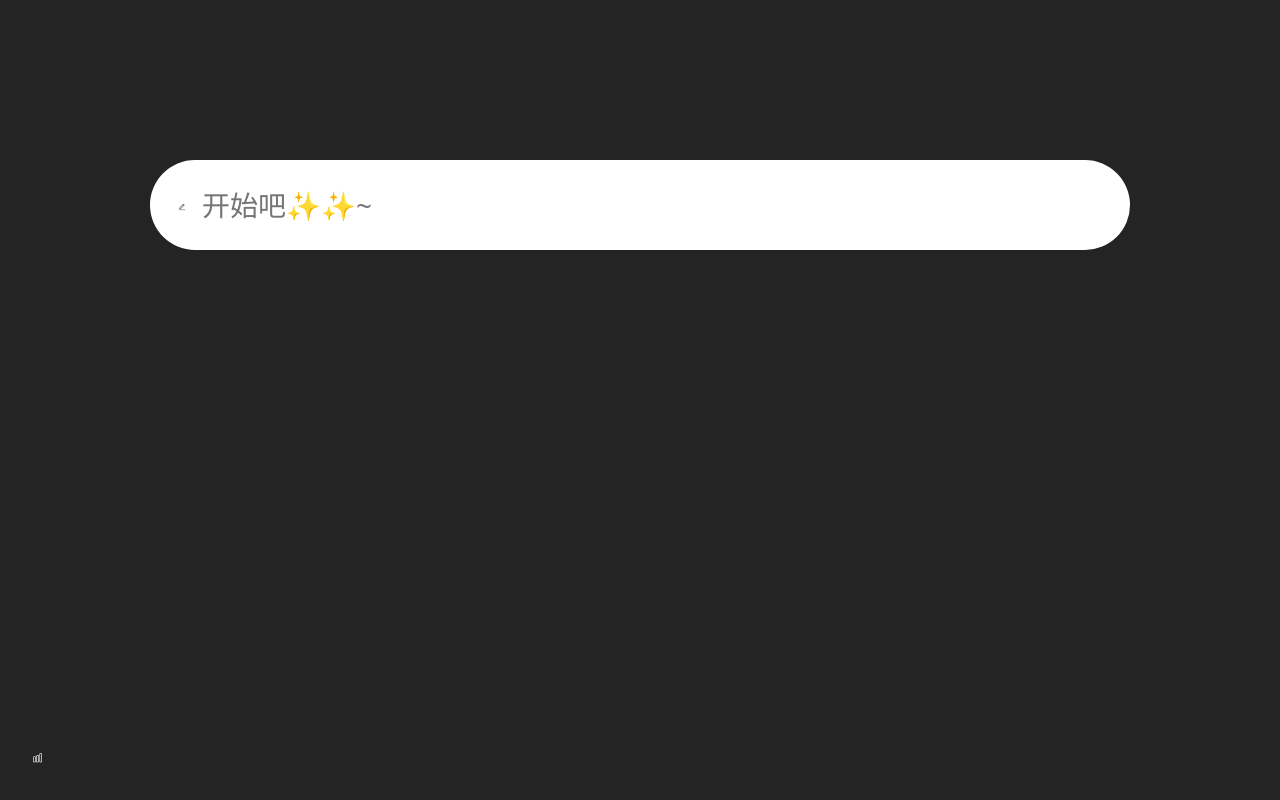
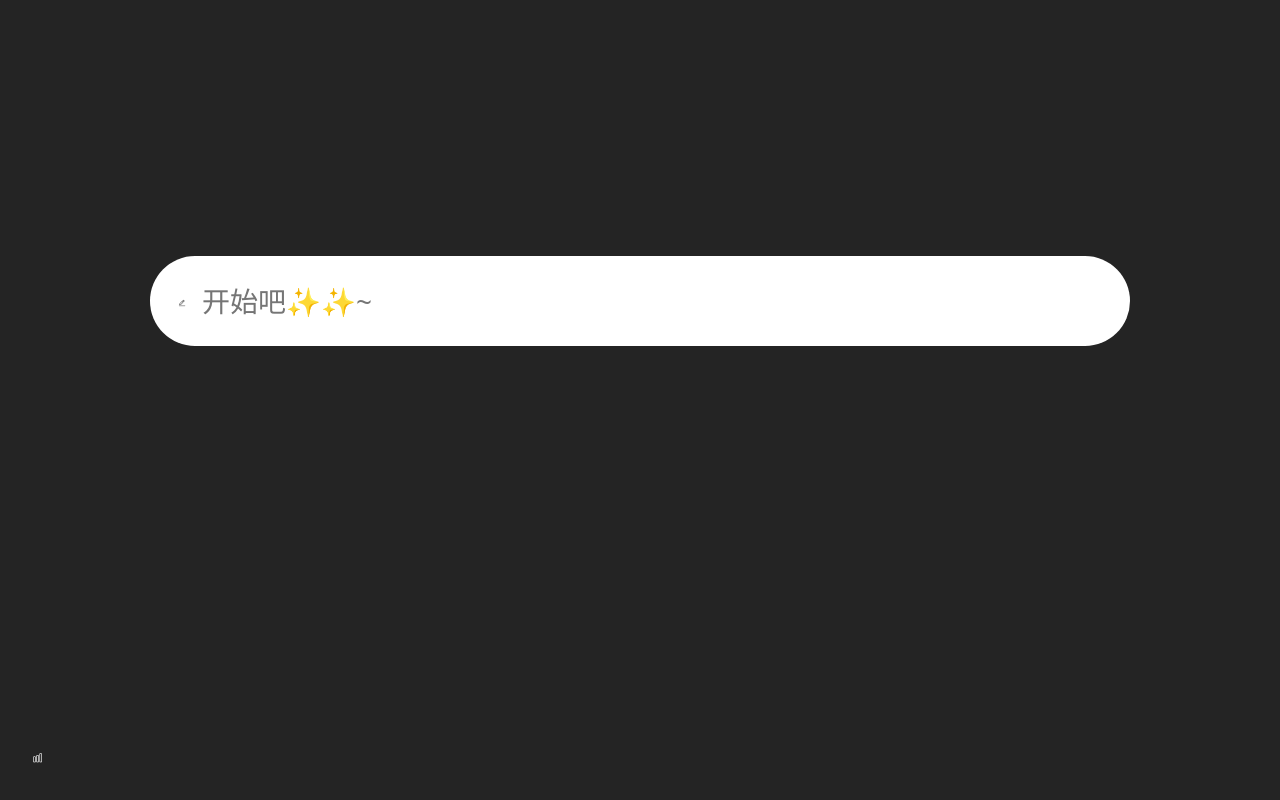
Before and after one commit to Rxdey/navigate-page, a Vue app: page / in a window 1280 px wide. Built offline with nearby package versions, Linux system fonts and the light colour scheme; a small style sheet from the web is missing.

Commit message:
feat: 重新调整首页样式

```diff
--- a/src/App.vue
+++ b/src/App.vue
@@ -1,6 +1,7 @@
 <template>
   <div class="navigate-wrap">
     <SearchBarVue />
+    <ShortcutVue />
     <SettingVue />
   </div>
   <BackgroundVue />
@@ -12,6 +13,7 @@ import localforage from 'localforage';
 import SettingVue from '@/container/Setting/Setting.vue';
 import SearchBarVue from '@/container/SearchBar/SearchBar.vue';
 import BackgroundVue from '@/container/Background/Background.vue';
+import ShortcutVue from '@/container/Shortcut/Shortcut.vue';
 import { UPDATE_LAYOUT_SETTING, UPDATE_SHORTCUT_LIST } from '@/store/conf';
 import { useStore } from '@/store';
 
--- a/src/container/SearchBar/SearchBar.vue
+++ b/src/container/SearchBar/SearchBar.vue
@@ -1,6 +1,6 @@
 <template>
-  <div class="SearchBar">
-    <div class="search-bar">
+  <div class="search-bar">
+    <div class="search-bar--wrap">
       <div class="search-bar__icon">
         <!-- <rx-icon name="icon-bianji" size=".507rem" /> -->
         <van-icon name="edit" size=".507rem"/>
@@ -38,7 +38,7 @@
 
 <script setup lang="ts">
 import { ref, onMounted, computed, Ref } from 'vue';
-import { throttle } from 'lodash-es';
+// import { throttle } from 'lodash-es';
 import { baidu } from '@/service/model';
 
 const searchValue = ref('');
@@ -80,70 +80,5 @@ const handleSearch = (item: string) => {
 </script>
 
 <style lang="less">
-.SearchBar {
-  position: absolute;
-  top: 20%;
-  left: 50%;
-  transform: translateX(-50%);
-  width: 88%;
-  max-width: 980px;
-  // margin: 0 auto;
-}
-.search-bar {
-  display: flex;
-  flex-flow: row nowrap;
-  padding: 0 28px;
-  border-radius: 50px;
-  overflow: hidden;
-  align-items: center;
-  background-color: #fff;
-  position: relative;
-  &__icon {
-  }
-  &__content {
-    flex: 1;
-    min-width: 1px;
-    padding: 0 16px;
-    .custom-input {
-      appearance: none;
-      width: 100%;
-      height: var(--input-height);
-      font-size: var(--font-s);
-      background: transparent;
-      border: none;
-      outline: none;
-      -webkit-appearance: textfield;
-      &::-webkit-search-decoration,
-      &::-webkit-search-cancel-button {
-        display: none;
-      }
-    }
-  }
-  &__clear {
-    cursor: pointer;
-  }
-}
-.search-drop {
-  position: relative;
-  background-color: #fff;
-  border-radius: calc(var(--input-height) / 2);
-  margin-top: 8px;
-  overflow: hidden;
-  .search-list {
-    max-height: 400px;
-    overflow-y: auto;
-    &::-webkit-scrollbar {
-      display: none;
-    }
-    &__item {
-      padding: 0 28px;
-      min-height: var(--input-height);
-      font-size: var(--font-s);
-      line-height: var(--input-height);
-      &:active {
-        background-color: #e5e5e5;
-      }
-    }
-  }
-}
+@import url('./index.less');
 </style>
--- /dev/null
+++ b/src/container/SearchBar/index.less
@@ -0,0 +1,68 @@
+.search-bar {
+  --search-margin-top: 20%;
+  --search-radius: 50px;
+  --search-width: 88%;
+  width: var(--search-width);
+  max-width: 980px;
+  margin-left: auto;
+  margin-right: auto;
+  margin-top: var(--search-margin-top);
+
+  &--wrap {
+    display: flex;
+    flex-flow: row nowrap;
+    padding: 0 28px;
+    border-radius: var(--search-radius);
+    overflow: hidden;
+    align-items: center;
+    background-color: #fff;
+    position: relative;
+  }
+  // &__icon {
+  // }
+  &__content {
+    flex: 1;
+    min-width: 1px;
+    padding: 0 16px;
+    .custom-input {
+      appearance: none;
+      width: 100%;
+      height: var(--input-height);
+      font-size: var(--font-s);
+      background: transparent;
+      border: none;
+      outline: none;
+      -webkit-appearance: textfield;
+      &::-webkit-search-decoration,
+      &::-webkit-search-cancel-button {
+        display: none;
+      }
+    }
+  }
+  &__clear {
+    cursor: pointer;
+  }
+}
+.search-drop {
+  position: relative;
+  background-color: #fff;
+  border-radius: calc(var(--input-height) / 2);
+  margin-top: 8px;
+  overflow: hidden;
+  .search-list {
+    max-height: 400px;
+    overflow-y: auto;
+    &::-webkit-scrollbar {
+      display: none;
+    }
+    &__item {
+      padding: 0 28px;
+      min-height: var(--input-height);
+      font-size: var(--font-s);
+      line-height: var(--input-height);
+      &:active {
+        background-color: #e5e5e5;
+      }
+    }
+  }
+}
--- a/src/container/Setting/components/AddPane.vue
+++ b/src/container/Setting/components/AddPane.vue
@@ -261,9 +261,6 @@ watch(tempFontColor, (val) => {
 
 <style lang="less">
 @import url("../index.less");
-:root {
-  --logo-size: 90px;
-}
 .line {
   content: "";
   position: absolute;
--- a/src/container/Setting/components/LayoutVue.vue
+++ b/src/container/Setting/components/LayoutVue.vue
@@ -1,5 +1,5 @@
 <template>
-  <div class="layout">
+  <section class="layout">
     <p class="tip">请注意，预览效果不会被保存，请手动保存</p>
     <div class="layout-wrap">
       <van-cell-group title="背景图片">
@@ -91,7 +91,7 @@
       <van-button block round type="danger" @click="handleSubmit">保存</van-button>
     </div>
     <Upload ref="uploadRef" @upload="onUpload" :blob="isCut" :limit="1540"></Upload>
-  </div>
+  </section>
   <!-- 裁剪 -->
   <van-popup v-model:show="showPopup" position="bottom" :style="{ height: '100%' }" teleport="body">
     <CropperVue
--- a/src/container/Setting/index.less
+++ b/src/container/Setting/index.less
@@ -1,3 +1,18 @@
+.layout {
+  --logo-size: 90px;
+  display: flex;
+  flex-flow: column;
+  height: 100%;
+  &-wrap {
+    flex: 1;
+    min-height: 100px;
+    overflow-y: auto;
+  }
+}
+
+.button-wrap {
+  padding: calc(var(--box-padding) / 2) var(--box-padding);
+}
 .slider {
   margin-bottom: 16px;
   padding: 0 var(--box-padding);
@@ -19,18 +34,3 @@
     right: 72px;
   }
 }
-
-.layout {
-  display: flex;
-  flex-flow: column;
-  height: 100%;
-  &-wrap {
-    flex: 1;
-    min-height: 100px;
-    overflow-y: auto;
-  }
-}
-
-.button-wrap {
-  padding: calc(var(--box-padding) / 2) var(--box-padding);
-}
--- /dev/null
+++ b/src/container/Shortcut/Shortcut.vue
@@ -0,0 +1,15 @@
+<template>
+  <section class="Shortcut">
+
+  </section>
+</template>
+
+<script setup lang="ts">
+import { ref, onMounted, computed } from 'vue';
+import { useStore } from '@/store';
+
+</script>
+
+<style lang="less">
+@import url('./index.less');
+</style>
```
Also changed, not shown: src/common/types.ts (+33 -5 lines), src/container/Shortcut/index.less (added).
